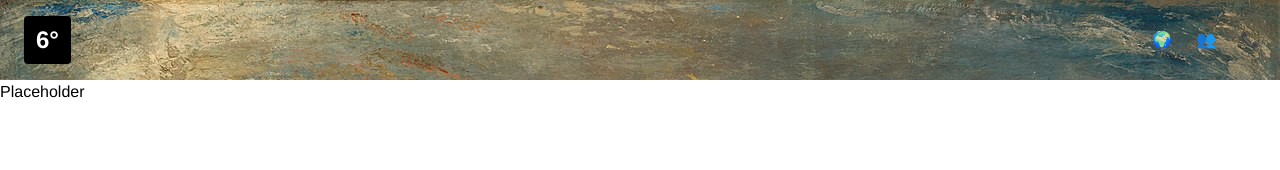
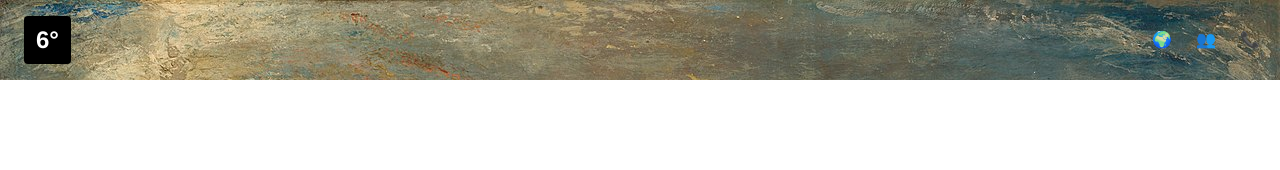
Before and after one commit to MichaelCollingwood/SignatureChainingExperiment, a Next.js app: page / in a window 1280 px wide. Shown: the top 170 px of the page. Built offline with nearby package versions, Linux system fonts and the light colour scheme.

Commit message:
Remove Map

```diff
--- a/package.json
+++ b/package.json
@@ -7,7 +7,6 @@
     "test": "tests"
   },
   "dependencies": {
-    "google-map-react": "^2.2.0",
     "next": "^12.3.1",
     "react": "^18.2.0",
     "react-dom": "^18.2.0"
--- a/src/components/Map.tsx
+++ /dev/null
@@ -1,3 +0,0 @@
-export function Map() {
-    return <p>Placeholder</p>
-}
--- a/src/pages/index.tsx
+++ b/src/pages/index.tsx
@@ -1,7 +1,6 @@
 import Head from 'next/head';
 import React from 'react';
 import { Navbar } from '../components/NavBar';
-import { Map } from '../components/Map';
 
 export default function Home() {
 
@@ -12,7 +11,6 @@ export default function Home() {
         <title>6°</title>
       </Head>
       <Navbar />
-      <Map />
     </div>
   );
 }
```
